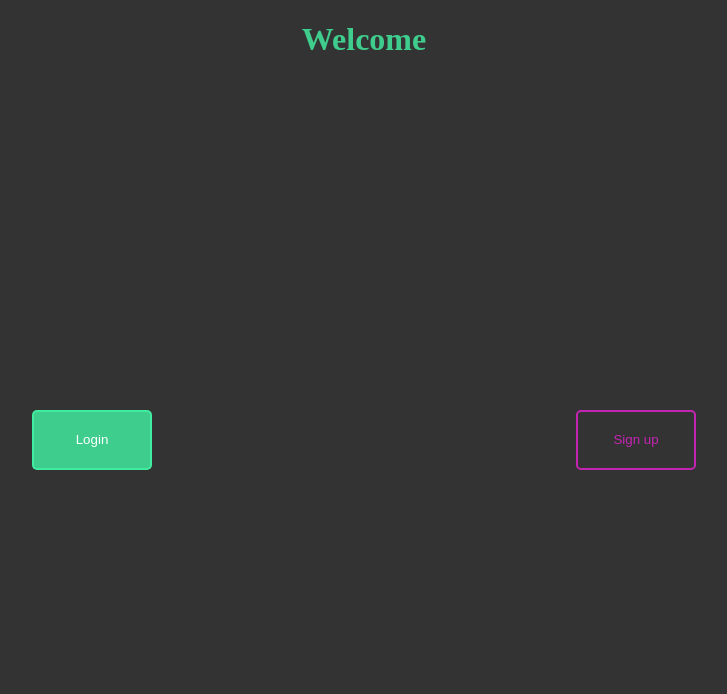
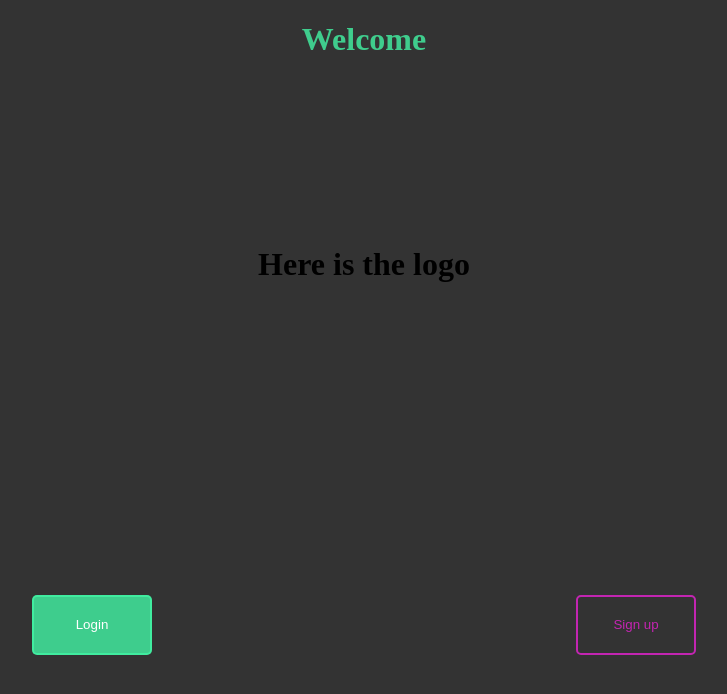
Before and after one commit to jamestthompson3/node-cloud-mongo, a React (Create React App) app in the folder src/front/: page / in a window 1280 px wide. Shown: the top 694 px of the page, without its empty margins (276-1003 px from the left). Built offline with nearby package versions, Linux system fonts and the light colour scheme.

Commit message:
[logo] added some logo stuff but will not render, has errors that may be webpack related?

```diff
--- a/src/front/src/components/WelcomePage.js
+++ b/src/front/src/components/WelcomePage.js
@@ -2,6 +2,7 @@ import * as React from 'react'
 import styled from 'styled-components'
 
 import { Button } from '../common/ui'
+// import logo from '../common/logo.png'
 
 const StyledHeader = styled.header`
   text-align: center;
@@ -15,6 +16,11 @@ const ButtonContainer = styled.div`
   justify-content: space-around;
 `
 
+const LogoContainer = styled.div`
+  text-align: center;
+  margin: auto;
+`
+
 const WelcomePage = ({ history }) => {
   const jumpTo = string => history.push(string)
   return (
@@ -22,6 +28,10 @@ const WelcomePage = ({ history }) => {
       <StyledHeader>
         <h1>Welcome</h1>
       </StyledHeader>
+      <LogoContainer>
+        <h1>Here is the logo</h1>
+        {/* <img src={logo} alt="cloud-logo" /> */}
+      </LogoContainer>
       <ButtonContainer>
         <Button color="primaryColor" size="xl" inverted onClick={() => jumpTo('/login')}>
           Login
```
Also changed, not shown: src/front/src/common/logo.png (added), 1 other file (tests, documents, lock files or other folders).
